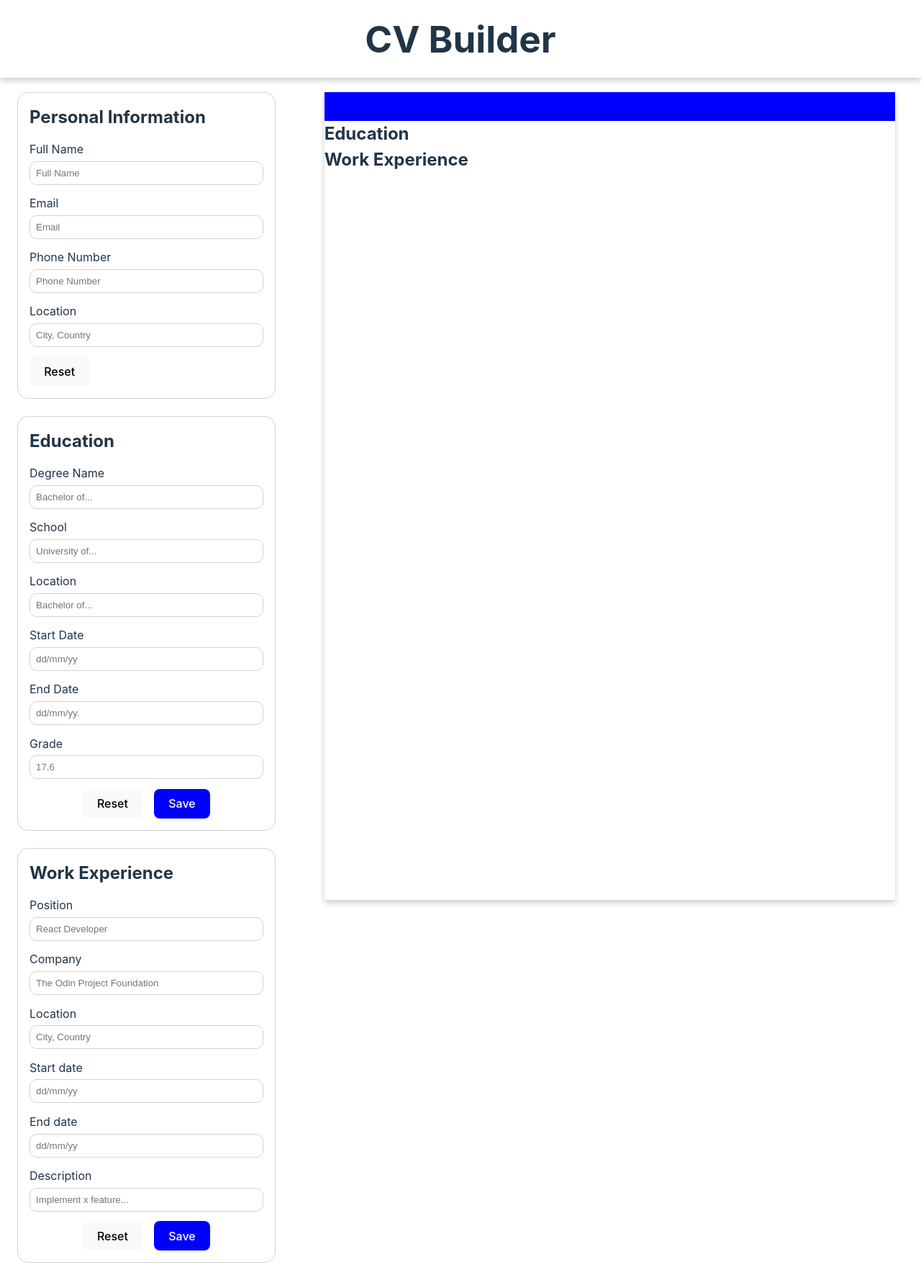
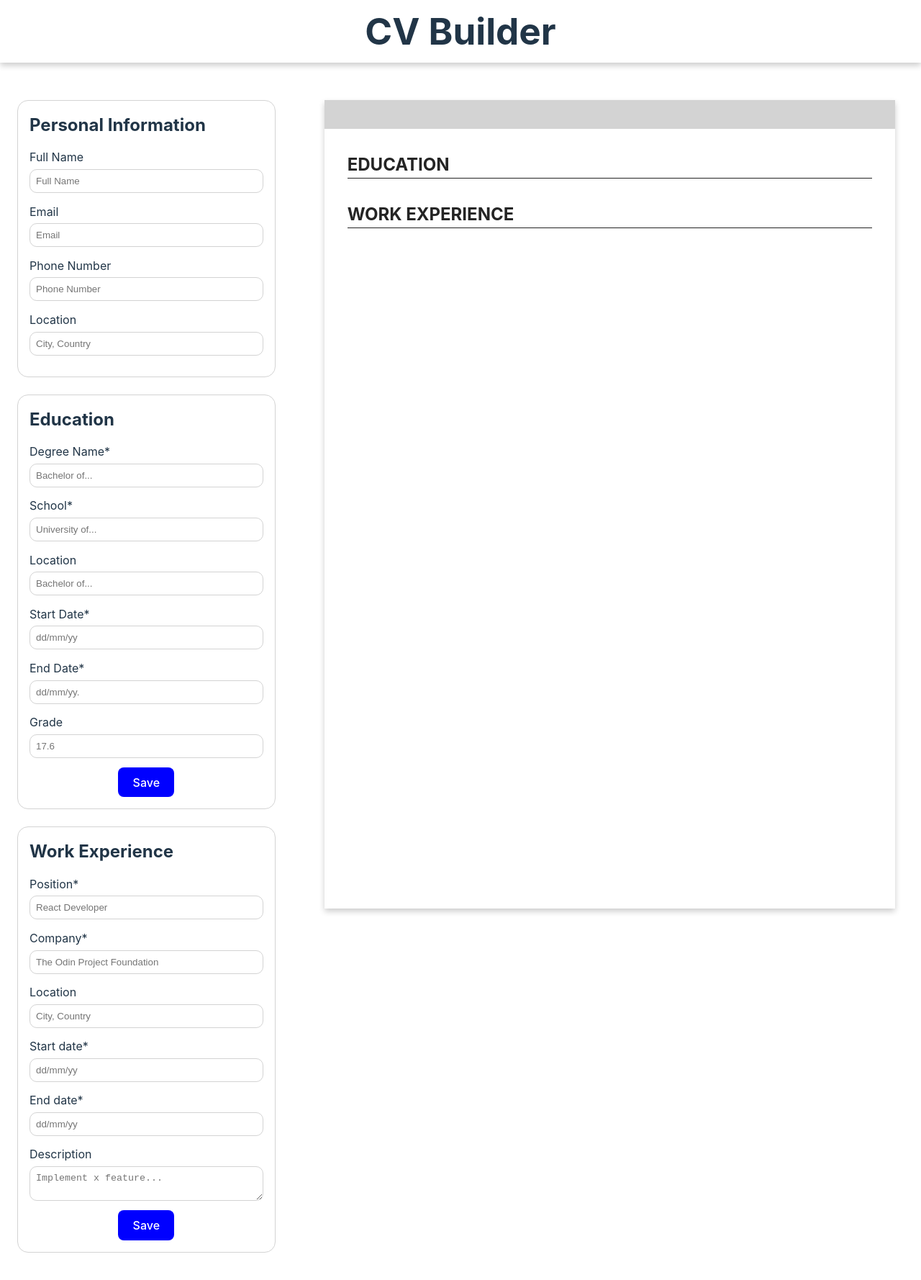
Before and after one commit to miguelgbandeira/cv-builder-react, a React (Vite) app: page / in a window 1280 px wide. Shown: the whole page at 72% size. Built offline with nearby package versions, Linux system fonts and the light colour scheme.

Commit message:
Add final styling

```diff
--- a/src/App.css
+++ b/src/App.css
@@ -13,6 +13,7 @@
 
 .form {
   grid-column: 1;
+  margin-top: 2em;
 }
 
 .cv-container {
@@ -22,13 +23,15 @@
   width: 21cm;
   height: 29.7cm;
   justify-content: center;
+  margin-top: 2em;
 }
 
 label {
   margin-bottom: 0.3em;
 }
 
-input {
+input,
+textarea {
   margin-bottom: 1em;
   padding: 0.6em;
   border-radius: 10px;
@@ -63,3 +66,9 @@ form {
   justify-content: space-between;
   margin-bottom: 1em;
 }
+
+.section-header {
+  margin-bottom: 0.6em;
+  border-bottom: 1px solid #242424;
+  color: #242424;
+}
--- a/src/App.jsx
+++ b/src/App.jsx
@@ -66,6 +66,11 @@ export default function App() {
   function handleWorkExperienceChange(event) {
     const { name, value } = event.target;
     setCurrWork((prevState) => {
+      if (name === "description") {
+        const lines = value.split("\n");
+        const newValue = lines.join("\n");
+        return { ...prevState, [name]: newValue };
+      }
       return { ...prevState, [name]: value };
     });
   }
--- a/src/components/CVEducationSection.jsx
+++ b/src/components/CVEducationSection.jsx
@@ -1,17 +1,17 @@
 export default function CVEducationSection({ educationArray }) {
   return (
     <div className="cv-education-container">
-      <h2>Education</h2>
+      <h2 className="section-header">EDUCATION</h2>
       <div>
         {educationArray.map((education) => {
           return (
             <div key={education.id}>
-              <p>Degree: {education.degree}</p>
-              <p>School: {education.school}</p>
-              <p>Location: {education.location}</p>
-              <p>Start date: {education.startDate}</p>
-              <p>End date: {education.endDate}</p>
-              <p>Grade: {education.grade}</p>
+              <h4>
+                {education.degree}, {education.school}{" "}
+              </h4>
+              <p>{education.location}</p>
+              <p>{education.startDate + " - " + education.endDate} </p>
+              <p>{education.grade}</p>
             </div>
           );
         })}
--- a/src/components/CVWorkSection.jsx
+++ b/src/components/CVWorkSection.jsx
@@ -1,17 +1,21 @@
 export default function CVWorkSection({ workArray }) {
   return (
-    <div className="cv-education-container">
-      <h2>Work Experience</h2>
+    <div className="cv-work-container">
+      <h2 className="section-header">WORK EXPERIENCE</h2>
       <div>
         {workArray.map((work) => {
           return (
             <div key={work.id}>
-              <p>Position: {work.position}</p>
-              <p>Company: {work.company}</p>
-              <p>Location: {work.location}</p>
-              <p>Start date: {work.startDate}</p>
-              <p>End date: {work.endDate}</p>
-              <p>Description: {work.description}</p>
+              <h4>
+                {work.position}, {work.company}
+              </h4>
+              <p>{work.location}</p>
+              <p>
+                {work.startDate} - {work.endDate}
+              </p>
+              <p>
+                <pre>{work.description}</pre>
+              </p>
             </div>
           );
         })}
--- a/src/components/EducationForm.jsx
+++ b/src/components/EducationForm.jsx
@@ -23,28 +23,30 @@ export default function EducationForm({
                 textColor="black"
                 backgroundColor=""
                 text="Delete"
-                onClick={() => handleOnDelete(work.id)}
+                onClick={() => handleOnDelete(education.id)}
               />
             </div>
           );
         })}
       </div>
       <form>
-        <label htmlFor="name">Degree Name</label>
+        <label htmlFor="name">Degree Name*</label>
         <input
           type="text"
           placeholder="Bachelor of..."
           onChange={handleFieldChange}
           name="degree"
           value={education.degree}
+          required
         />
-        <label htmlFor="school">School</label>
+        <label htmlFor="school">School*</label>
         <input
           type="text"
           placeholder="University of..."
           onChange={handleFieldChange}
           name="school"
           value={education.school}
+          required
         />
         <label htmlFor="location">Location</label>
         <input
@@ -54,21 +56,23 @@ export default function EducationForm({
           name="location"
           value={education.location}
         />
-        <label htmlFor="startDate">Start Date</label>
+        <label htmlFor="startDate">Start Date*</label>
         <input
           type="text"
           placeholder="dd/mm/yy"
           onChange={handleFieldChange}
           name="startDate"
           value={education.startDate}
+          required
         />
-        <label htmlFor="endDate">End Date</label>
+        <label htmlFor="endDate">End Date*</label>
         <input
           type="text"
           placeholder="dd/mm/yy."
           onChange={handleFieldChange}
           name="endDate"
           value={education.endDate}
+          required
         />
         <label htmlFor="grade">Grade</label>
         <input
@@ -80,12 +84,6 @@ export default function EducationForm({
         />
         <div className="buttons-container">
           <Button
-            textColor="black"
-            backgroundColor=""
-            text="Reset"
-            onClick={() => null}
-          />
-          <Button
             text="Save"
             backgroundColor="blue"
             textColor="white"
--- a/src/components/PersonalInformationForm.jsx
+++ b/src/components/PersonalInformationForm.jsx
@@ -42,12 +42,6 @@ export default function PersonalInformationForm({
           value={personalInfo.location}
         />
       </form>
-      <Button
-        textColor="black"
-        backgroundColor=""
-        text="Reset"
-        onClick={() => null}
-      />
     </div>
   );
 }
--- a/src/components/Resume.jsx
+++ b/src/components/Resume.jsx
@@ -1,13 +1,16 @@
 import CVHeaderSection from "./CVHeaderSection";
 import CVEducationSection from "./CVEducationSection";
 import CVWorkSection from "./CVWorkSection";
+import "../styles/Resume.css";
 
 export default function Resume({ personalInfo, educationArray, workArray }) {
   return (
     <div className="resume-container">
       <CVHeaderSection personalInfo={personalInfo} />
-      <CVEducationSection educationArray={educationArray} />
-      <CVWorkSection workArray={workArray} />
+      <div className="cv-content">
+        <CVEducationSection educationArray={educationArray} />
+        <CVWorkSection workArray={workArray} />
+      </div>
     </div>
   );
 }
--- a/src/components/WorkExperienceForm.jsx
+++ b/src/components/WorkExperienceForm.jsx
@@ -28,21 +28,23 @@ export default function WorkExperienceForm({
         })}
       </div>
       <form>
-        <label htmlFor="position">Position</label>
+        <label htmlFor="position">Position*</label>
         <input
           type="text"
           placeholder="React Developer"
           onChange={handleFieldChange}
           name="position"
           value={work.position}
+          required
         />
-        <label htmlFor="company">Company</label>
+        <label htmlFor="company">Company*</label>
         <input
           type="text"
           placeholder="The Odin Project Foundation"
           onChange={handleFieldChange}
           name="company"
           value={work.company}
+          required
         />
         <label htmlFor="location">Location</label>
         <input
@@ -52,37 +54,33 @@ export default function WorkExperienceForm({
           name="location"
           value={work.location}
         />
-        <label htmlFor="startDate">Start date</label>
+        <label htmlFor="startDate">Start date*</label>
         <input
           type="text"
           placeholder="dd/mm/yy"
           onChange={handleFieldChange}
           name="startDate"
           value={work.startDate}
+          required
         />
-        <label htmlFor="endDate">End date</label>
+        <label htmlFor="endDate">End date*</label>
         <input
           type="text"
           placeholder="dd/mm/yy"
           onChange={handleFieldChange}
           name="endDate"
           value={work.endDate}
+          required
         />
         <label htmlFor="description">Description</label>
-        <input
-          type="text"
+        <textarea
+          type="textarea"
           placeholder="Implement x feature..."
           onChange={handleFieldChange}
           name="description"
           value={work.description}
         />
         <div className="buttons-container">
-          <Button
-            textColor="black"
-            backgroundColor=""
-            text="Reset"
-            onClick={() => null}
-          />
           <Button
             textColor="white"
             backgroundColor="blue"
--- a/src/styles/CVHeaderSection.css
+++ b/src/styles/CVHeaderSection.css
@@ -1,6 +1,5 @@
 .cv-header-container {
-  background-color: blue;
-  color: whitesmoke;
+  background-color: lightgray;
   text-align: center;
 }
 
@@ -12,4 +11,5 @@
 
 .header-name {
   padding: 0.5em 0;
+  color: #242424;
 }
--- a/src/styles/Header.css
+++ b/src/styles/Header.css
@@ -2,7 +2,11 @@
   text-align: center;
   font-size: 3.2em;
   line-height: 1.1;
-  padding: 0.5em;
+  padding: 0.3em;
   box-shadow: 0px 4px 8px rgba(0, 0, 0, 0.2);
   grid-column: 1 / span 4;
 }
+
+.header {
+  margin-bottom: 100px;
+}
--- /dev/null
+++ b/src/styles/Resume.css
@@ -0,0 +1,8 @@
+.cv-content {
+  padding: 2em;
+}
+
+.cv-work-container,
+.cv-education-container {
+  margin-bottom: 2em;
+}
```
